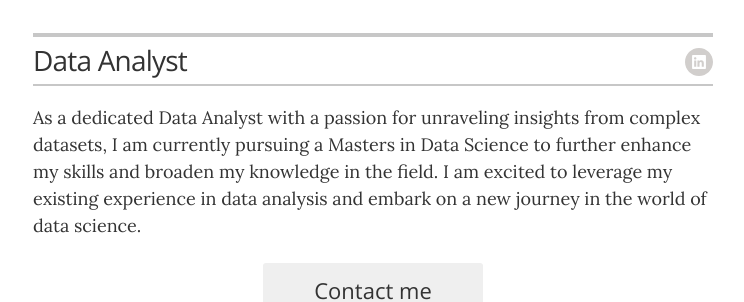
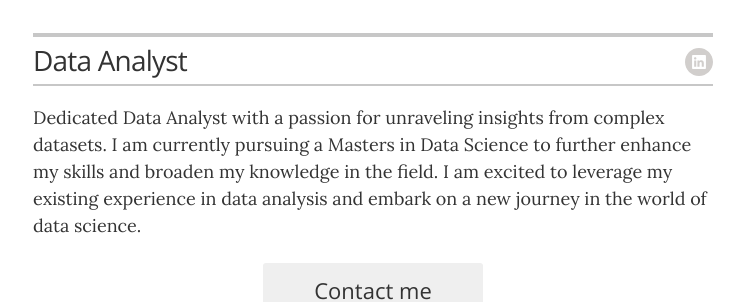
Before and after one commit to knb281/knb281.github.io, a Jekyll site: the page built from index.html, in a window 1280 px wide. Shown: the part 150-452 px from the top of the page, without its empty margins (267-1011 px from the left). Built offline with Jekyll 4.4.1, drawn with Linux system fonts in a browser that asks for light colours.

```diff
--- a/_config.yml
+++ b/_config.yml
@@ -23,7 +23,7 @@ resume_contact_address:         "SLC, UT"
 resume_header_contact_info:     "SLC, UT • 201-543-1585 • kim.buesser@gmail.com"
 display_header_contact_info:    "false"
 
-resume_header_intro: "<p>As a dedicated Data Analyst with a passion for unraveling insights from complex datasets, I am currently pursuing a Masters in Data Science to further enhance my skills and broaden my knowledge in the field. I am excited to leverage my existing experience in data analysis and embark on a new journey in the world of data science. </p>"
+resume_header_intro: "<p>Dedicated Data Analyst with a passion for unraveling insights from complex datasets. I am currently pursuing a Masters in Data Science to further enhance my skills and broaden my knowledge in the field. I am excited to leverage my existing experience in data analysis and embark on a new journey in the world of data science. </p>"
 
 # use "yes" to display the email contact button,
 # "no" to display an "I'm not looking for work" message,
```
